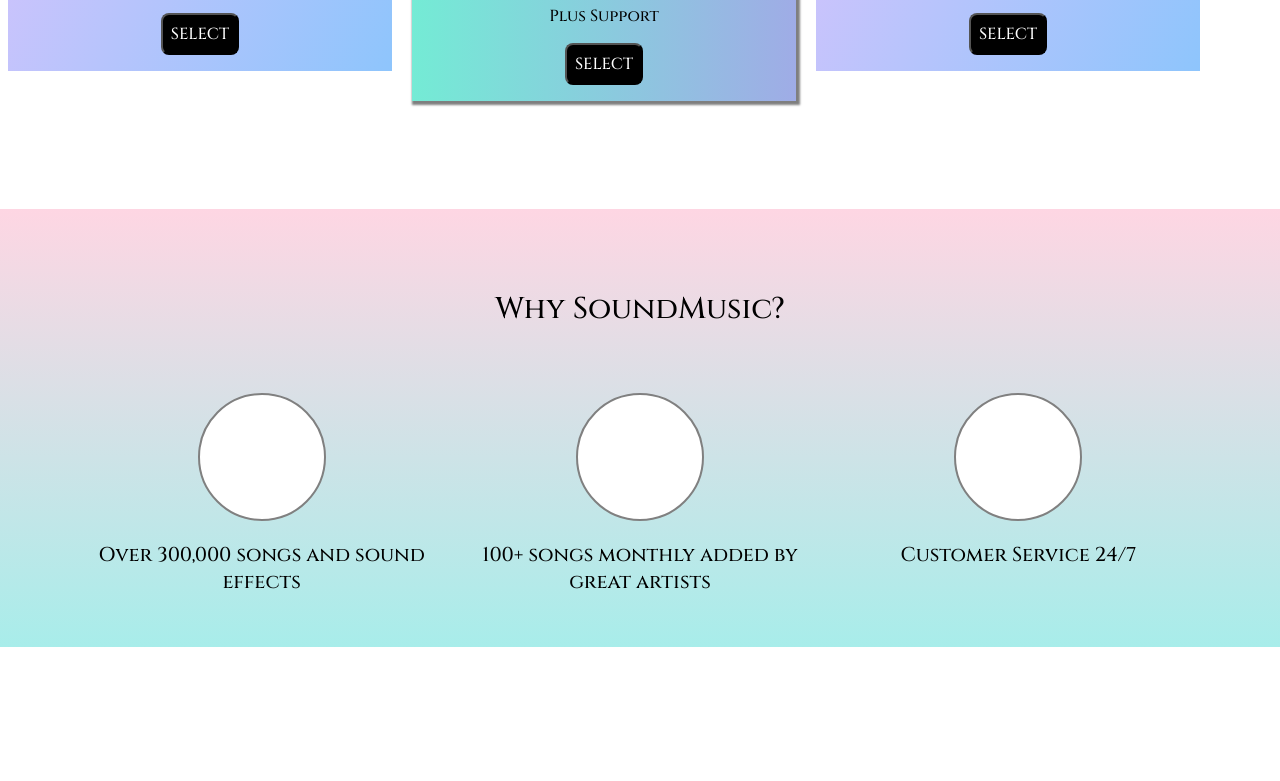
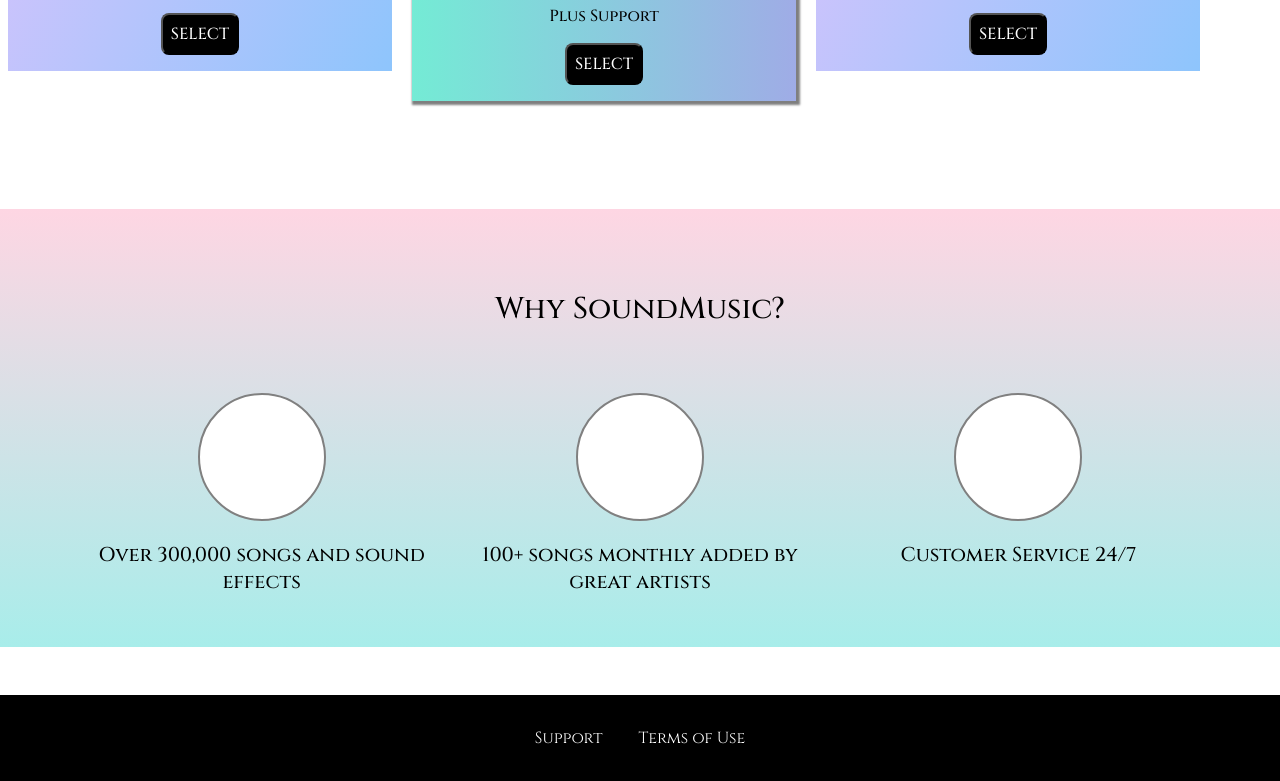
Before and after one commit to kimmr/package-deals, a plain HTML site: page index.html in a window 1280 px wide. Shown: the part 1078-1859 px from the top of the page. Before the commit the page ends 1725 px from the top, so only its background shows below. Drawn offline with Linux system fonts and the light colour scheme.

Commit message:
BUILD: footer

```diff
--- a/index.html
+++ b/index.html
@@ -104,5 +104,17 @@
         </ul>
       </section>
     </main>
+    <footer class="main-footer">
+        <nav>
+            <ul class="main-footer__links">
+                <li class="main-footer__link">
+                    <a href="#">Support</a>
+                </li>
+                <li class="main-footer__link">
+                    <a href="#">Terms of Use</a>
+                </li>
+            </ul>
+        </nav>
+    </footer>
   </body>
 </html>
--- a/main.css
+++ b/main.css
@@ -225,7 +225,31 @@
     border: none;
 }
 
-p::first-letter {
-    color: black;
-    font-size: 20px
+.main-footer {
+    background: black;
+    padding: 32px;
+    margin-top: 48px;
 }
+
+.main-footer__links {
+    list-style: none;
+    margin: 0;
+    padding: 0;
+    text-align: center;
+}
+
+.main-footer__link {
+    display: inline-block;
+    margin: 0 16px;
+
+}
+
+.main-footer__link a {
+    color: white;
+    text-decoration: none;
+}
+
+.main-footer__link a:hover,
+.main-footer__link a:active {
+    color: grey;
+}
```
